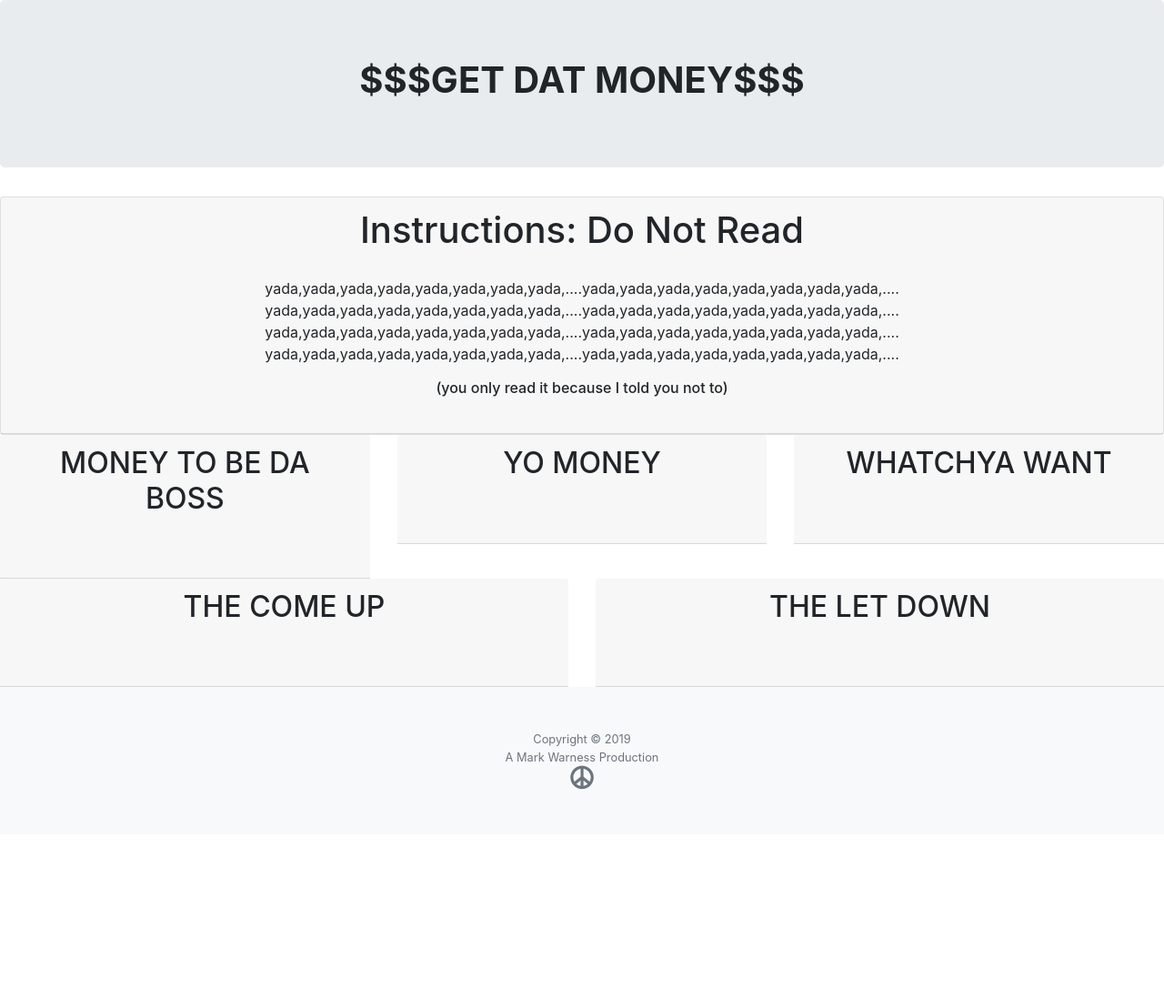
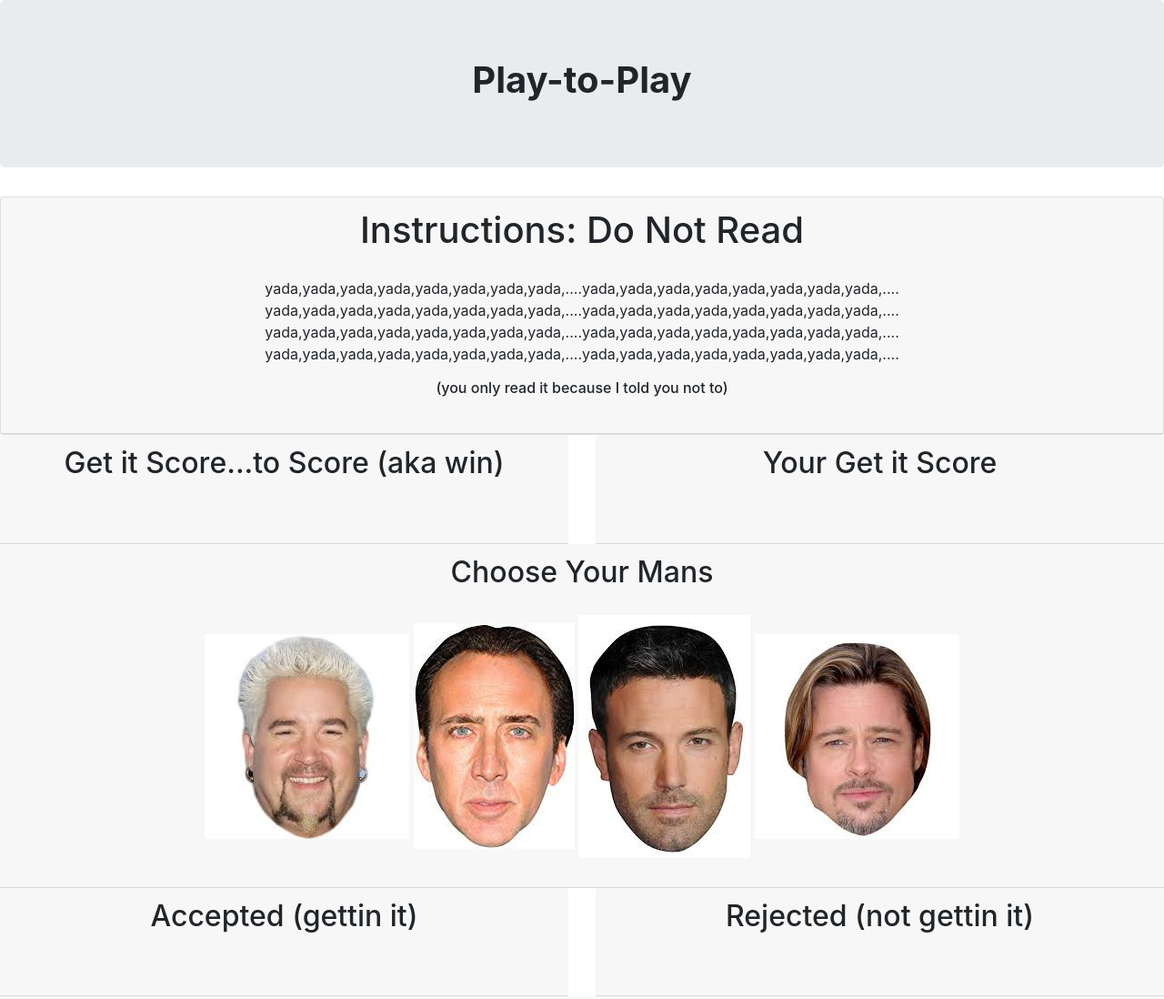
Before and after one commit to mwarness/unit-4-game, a plain HTML site: page index.html in a window 1280 px wide. Shown: the top 1098 px of the page at 91% size. Before the commit the page ends 917 px from the top, so only its background shows below. Drawn offline with nearby package versions, Linux system fonts and the light colour scheme; a web font is replaced by a local one.

Commit message:
restyled cause i had another weird idea

```diff
--- a/index.html
+++ b/index.html
@@ -32,7 +32,7 @@
     <div class="jumbotron">
         <div class="container">
             <h1 class="text-center">
-                <strong>$$$GET DAT MONEY$$$</strong>
+                <strong>Play-to-Play</strong>
             </h1>
         </div>
     </div>
@@ -61,12 +61,13 @@
         </div>
     </div>
 
+
     <!-- score div------------------------------------- -->
     <div class="row" id="scoreDiv">
-        <div class="col-md-4" id="targetScore">
+        <div class="col-md-6" id="scoreScore">
             <div class="card-header">
-                <h2 class="text-center" id="targetHead">
-                    MONEY TO BE DA BOSS
+                <h2 class="text-center" id="scoreScoreHead">
+                    Get it Score...to Score (aka win)
                 </h2>
                 <div class="card-body">
                     <h3 class="text-center">
@@ -78,24 +79,10 @@
             </div>
         </div>
 
-        <div class="col-md-4" id="targetScore">
+        <div class="col-md-6" id="getItScore">
             <div class="card-header">
-                <h2 class="text-center" id="targetHead">
-                    YO MONEY
-                </h2>
-                <div class="card-body">
-                    <h3 class="text-center">
-
-                    </h3>
-
-
-                </div>
-            </div>
-        </div>
-        <div class="col-md-4" id="targetScore">
-            <div class="card-header">
-                <h2 class="text-center" id="targetHead">
-                    WHATCHYA WANT
+                <h2 class="text-center" id="getItScoreHead">
+                    Your Get it Score
                 </h2>
                 <div class="card-body">
                     <h3 class="text-center">
@@ -108,12 +95,30 @@
         </div>
 
     </div>
+    <div class="row" id="mansDivRow">
+        <div class="col-md-12" id="yoMansCol">
+            <div class="card-header">
+                <h2 class="text-center" id="chooseYoMans">
+                    Choose Your Mans
+                </h2>
+                <div class="card-body text-center">
+                    <img src="assets/images/guyFieri.jpeg" id="fuego">
+                    <img src="assets/images/nickCage.jpeg" id="nick">
+                    <img src="assets/images/benAfleck.jpeg" id="ben">
+                    <img src="assets/images/bradBoy.jpeg" id="brad">
+                </div>
+
+
+            </div>
+        </div>
+    </div>
+
 
         <div class="row" id="winLossDiv">
             <div class="col-md-6" id="winning">
                 <div class="card-header">
                     <h2 class="text-center" id="comeUpHead">
-                    THE COME UP
+                        Accepted (gettin it)
                     </h2>
                     <div class="card-body">
                         <h3 class="text-center">
@@ -127,7 +132,7 @@
             <div class="col-md-6" id="losing">
                 <div class="card-header">
                     <h2 class="text-center" id="letDownHead">
-                    THE LET DOWN
+                        Rejected (not gettin it)
                     </h2>
                     <div class="card-body">
                         <h3 class="text-center">
```
Also changed, not shown: assets/images/benAfleck.jpeg (added), assets/images/bradBoy.jpeg (added), assets/images/guyFieri.jpeg (added), assets/images/nickCage.jpeg (added). Lines whose indentation alone changed are shown as unchanged.
